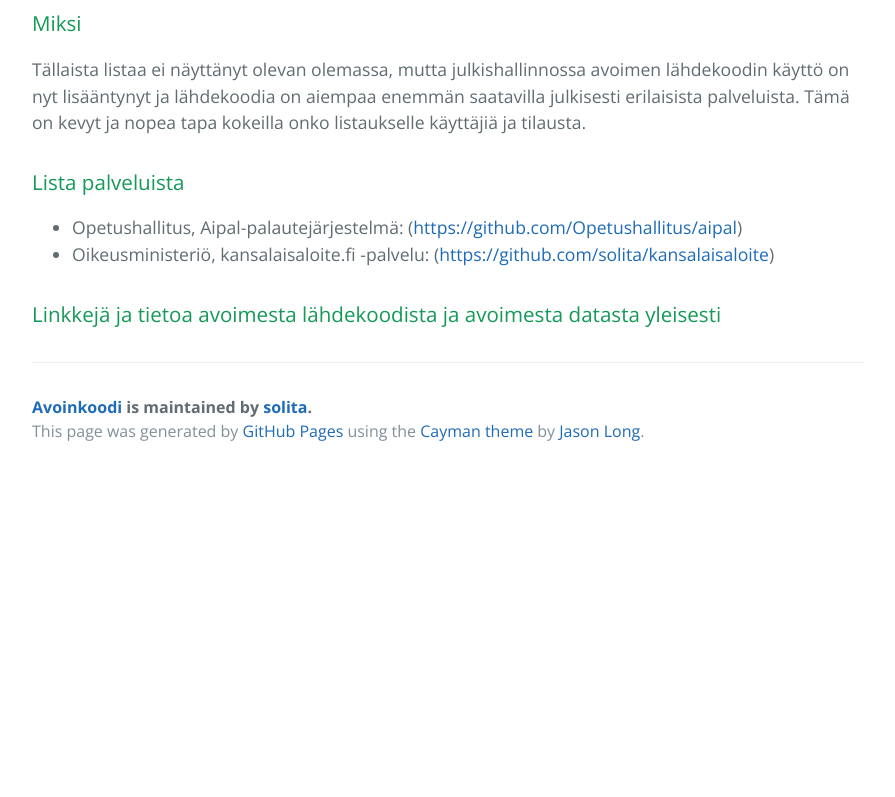
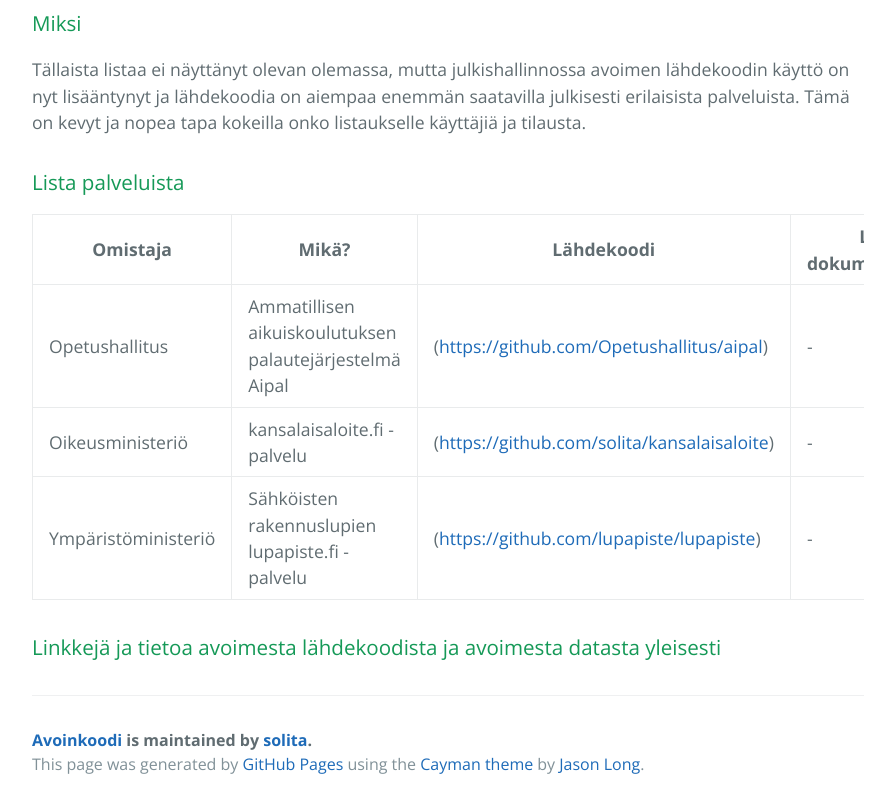
Before and after one commit to solita/avoinkoodi, a plain HTML site: page index.html in a window 1280 px wide. Shown: the part 637-1434 px from the top of the page, without its empty margins (192-1087 px from the left). Before the commit the page ends 1112 px from the top, so only its background shows below. Drawn offline with nearby package versions, Linux system fonts and the light colour scheme.

```diff
--- a/index.html
+++ b/index.html
@@ -34,10 +34,40 @@
 <h3>
 <a id="lista-palveluista" class="anchor" href="#lista-palveluista" aria-hidden="true"><span aria-hidden="true" class="octicon octicon-link"></span></a>Lista palveluista</h3>
 
-<ul>
-<li>Opetushallitus, Aipal-palautejärjestelmä: (<a href="https://github.com/Opetushallitus/aipal">https://github.com/Opetushallitus/aipal</a>)</li>
-<li>Oikeusministeriö, kansalaisaloite.fi -palvelu: (<a href="https://github.com/solita/kansalaisaloite">https://github.com/solita/kansalaisaloite</a>)</li>
-</ul>
+<table>
+<thead>
+<tr>
+<th>Omistaja</th>
+<th>Mikä?</th>
+<th>Lähdekoodi</th>
+<th>Linkki dokumentaatioon</th>
+<th>Linkki järjestelmään</th>
+</tr>
+</thead>
+<tbody>
+<tr>
+<td>Opetushallitus</td>
+<td>Ammatillisen aikuiskoulutuksen palautejärjestelmä Aipal</td>
+<td>(<a href="https://github.com/Opetushallitus/aipal">https://github.com/Opetushallitus/aipal</a>)</td>
+<td>-</td>
+<td>-</td>
+</tr>
+<tr>
+<td>Oikeusministeriö</td>
+<td>kansalaisaloite.fi -palvelu</td>
+<td>(<a href="https://github.com/solita/kansalaisaloite">https://github.com/solita/kansalaisaloite</a>)</td>
+<td>-</td>
+<td>(<a href="https://www.kansalaisaloite.fi/">https://www.kansalaisaloite.fi/</a>)</td>
+</tr>
+<tr>
+<td>Ympäristöministeriö</td>
+<td>Sähköisten rakennuslupien lupapiste.fi -palvelu</td>
+<td>(<a href="https://github.com/lupapiste/lupapiste">https://github.com/lupapiste/lupapiste</a>)</td>
+<td>-</td>
+<td>(<a href="https://www.lupapiste.fi/">https://www.lupapiste.fi/</a>)</td>
+</tr>
+</tbody>
+</table>
 
 <h3>
 <a id="linkkejä-ja-tietoa-avoimesta-lähdekoodista-ja-avoimesta-datasta-yleisesti" class="anchor" href="#linkkej%C3%A4-ja-tietoa-avoimesta-l%C3%A4hdekoodista-ja-avoimesta-datasta-yleisesti" aria-hidden="true"><span aria-hidden="true" class="octicon octicon-link"></span></a>Linkkejä ja tietoa avoimesta lähdekoodista ja avoimesta datasta yleisesti</h3>
```
Also changed, not shown: params.json (+1 -1 lines).
